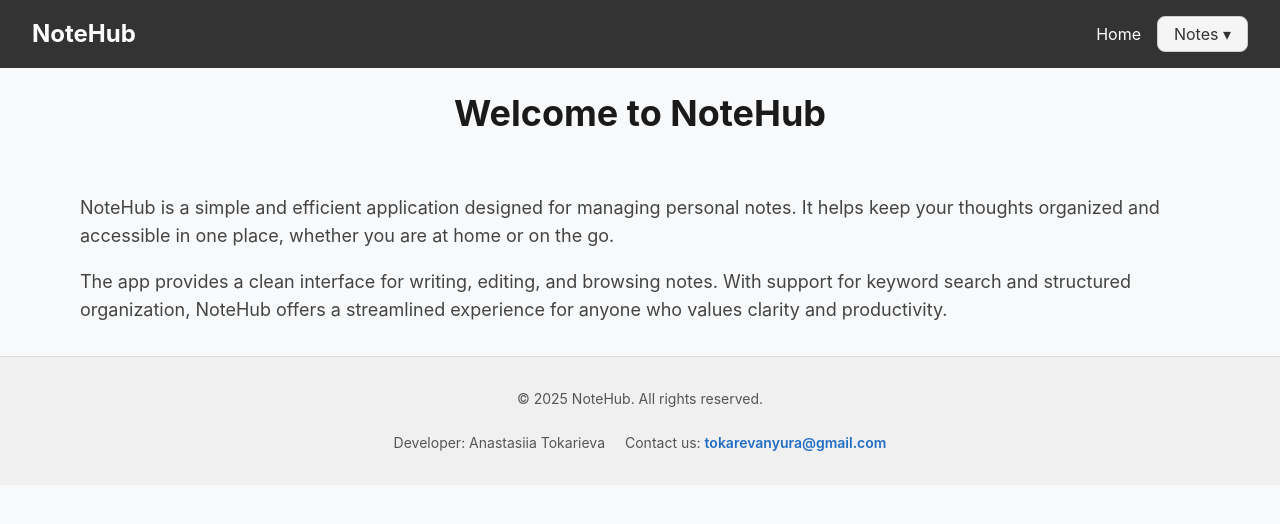
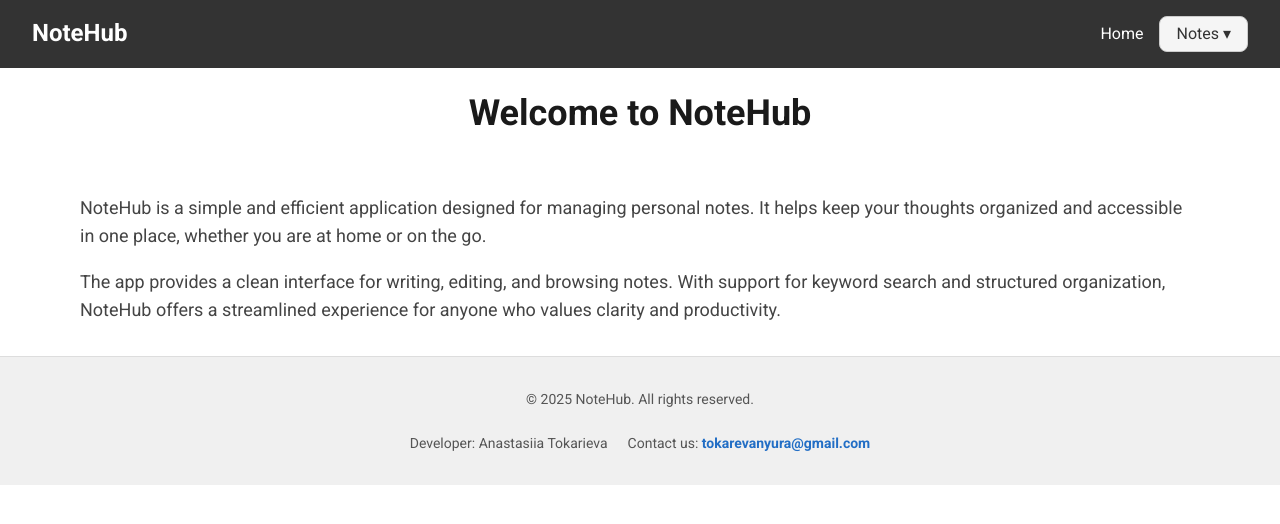
Before and after one commit to tokareva-stacy/08-zustand, a Next.js app: page / in a window 1280 px wide. Shown: the top 524 px of the page. Built offline with nearby package versions, Linux system fonts and the light colour scheme.

Commit message:
font roboto

```diff
--- a/app/globals.css
+++ b/app/globals.css
@@ -1,9 +1,13 @@
 body {
-  font-family: -apple-system, BlinkMacSystemFont, "Segoe UI", Roboto, Oxygen,
-    Ubuntu, Cantarell, "Helvetica Neue", sans-serif;
+  font-family: var(--font-roboto), sans-serif;
+  color: var(--foreground);
+  background: var(--background);
+  -webkit-font-smoothing: antialiased;
+  -moz-osx-font-smoothing: grayscale;
+
   display: flex;
   flex-direction: column;
   min-height: 100vh;
   margin: 0;
-  background-color: #f8f9fa;
+  /* background-color: #f8f9fa; */
 }
--- a/app/layout.tsx
+++ b/app/layout.tsx
@@ -1,21 +1,18 @@
 import "modern-normalize";
 import "./globals.css";
 import type { Metadata } from "next";
-import { Geist, Geist_Mono } from "next/font/google";
+import { Roboto } from 'next/font/google';
 import TanStackProvider from "@/components/TanStackProvider/TanStackProvider";
 import Header from "@/components/Header/Header";
 import Footer from "@/components/Footer/Footer";
 import { ReactQueryDevtools } from "@tanstack/react-query-devtools";
 import { ReactNode } from "react";
 
-const geistSans = Geist({
-  variable: "--font-geist-sans",
-  subsets: ["latin"],
-});
-
-const geistMono = Geist_Mono({
-  variable: "--font-geist-mono",
-  subsets: ["latin"],
+const roboto = Roboto({
+  subsets: ['latin'],
+  weight: ['400', '700'],
+  variable: '--font-roboto',
+  display: 'swap',
 });
 
 export const metadata: Metadata = {
@@ -32,7 +29,7 @@ export default function RootLayout({
 }>) {
   return (
     <html lang="en">
-      <body className={`${geistSans.variable} ${geistMono.variable}`}>
+      <body className={roboto.variable}>
         <TanStackProvider>
           <Header />
 
--- a/package.json
+++ b/package.json
@@ -15,7 +15,7 @@
     "formik": "^2.4.6",
     "modern-normalize": "^3.0.1",
     "next": "15.5.6",
-    "react": "^19.1.0",
+    "react": "^19.2.0",
     "react-dom": "19.1.0",
     "react-hot-toast": "^2.6.0",
     "react-paginate": "^8.3.0",
```
Also changed, not shown: 1 other file (tests, documents, lock files or other folders).
